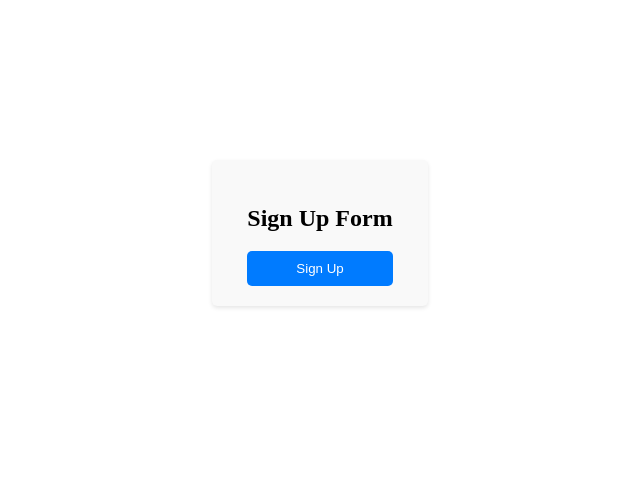
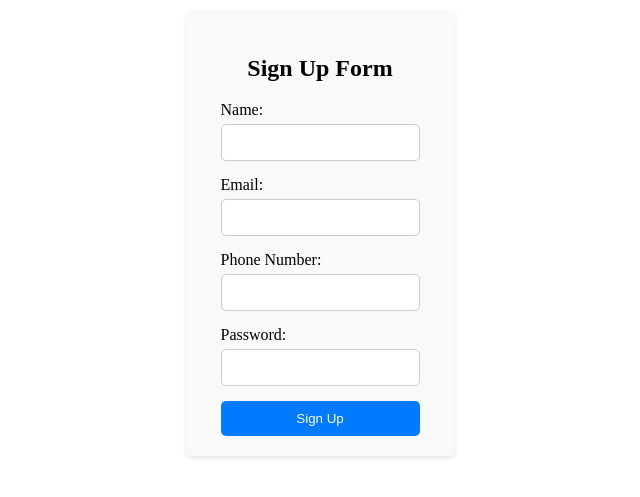
Before and after one commit to adeptcoder014/demoSite, a Next.js app: page /signUp in a window 1280 px wide. Shown: the part 167-664 px from the top of the page, without its empty margins (320-960 px from the left). Built offline with nearby package versions, Linux system fonts and the light colour scheme.

Commit message:
loading ...

```diff
--- a/pages/signUp.js
+++ b/pages/signUp.js
@@ -23,7 +23,7 @@ export default function SignUp() {
 
   const handleSubmit = async (e) => {
     e.preventDefault();
-    setLoading(true); // Set loading to true when submitting form
+    setLoading(true);
     try {
       const response = await fetch(`${baseURL}/auth/signup`, {
         method: "POST",
@@ -59,8 +59,8 @@ export default function SignUp() {
         title: 'Oops...',
         text: 'An error occurred while signing up. Please try again later.',
       });
-      // Handle error appropriately (e.g., show error message to user)
-    } finally {
+
+    }finally {
       setLoading(false); // Set loading back to false after API call is completed
     }
   };
@@ -68,9 +68,6 @@ export default function SignUp() {
   return (
     <div className="container center">
       <div className="container-style">
-        {/* Add loading indicator */}
-        {loading && <div>Loading...</div>}
-
         <div style={{ marginBottom: 25 }}>
           {/* <h1 className="h1 centerText">Your Astrological Map Awaits</h1> */}
           {/* <h3 className="h3 centerText">Enter Your Birth Information</h3> */}
@@ -78,14 +75,56 @@ export default function SignUp() {
 
         <div className="container">
           <div style={{textAlign:'center'}}>
+
             <h2>Sign Up Form</h2>
           </div>
           <form onSubmit={handleSubmit}>
-            {/* Your form inputs */}
-            {/* ... */}
+            <div className="form-group">
+              <label htmlFor="name">Name:</label>
+              <input
+                type="text"
+                id="name"
+                name="name"
+                value={formData.name}
+                onChange={handleChange}
+                required
+              />
+            </div>
+            <div className="form-group">
+              <label htmlFor="email">Email:</label>
+              <input
+                type="email"
+                id="email"
+                name="email"
+                value={formData.email}
+                onChange={handleChange}
+                required
+              />
+            </div>
+            <div className="form-group">
+              <label htmlFor="phone">Phone Number:</label>
+              <input
+                type="tel"
+                id="phone"
+                name="phone"
+                value={formData.phone}
+                onChange={handleChange}
+                required
+              />
+            </div>
+            <div className="form-group">
+              <label htmlFor="password">Password:</label>
+              <input
+                type="password"
+                id="password"
+                name="password"
+                value={formData.password}
+                onChange={handleChange}
+                required
+              />
+            </div>
             <button type="submit" className="btn" disabled={loading}>
-              {/* Change button text based on loading state */}
-              {loading ? 'Signing Up...' : 'Sign Up'}
+            {loading ? 'Signing Up...' : 'Sign Up'}
             </button>
           </form>
         </div>
```
